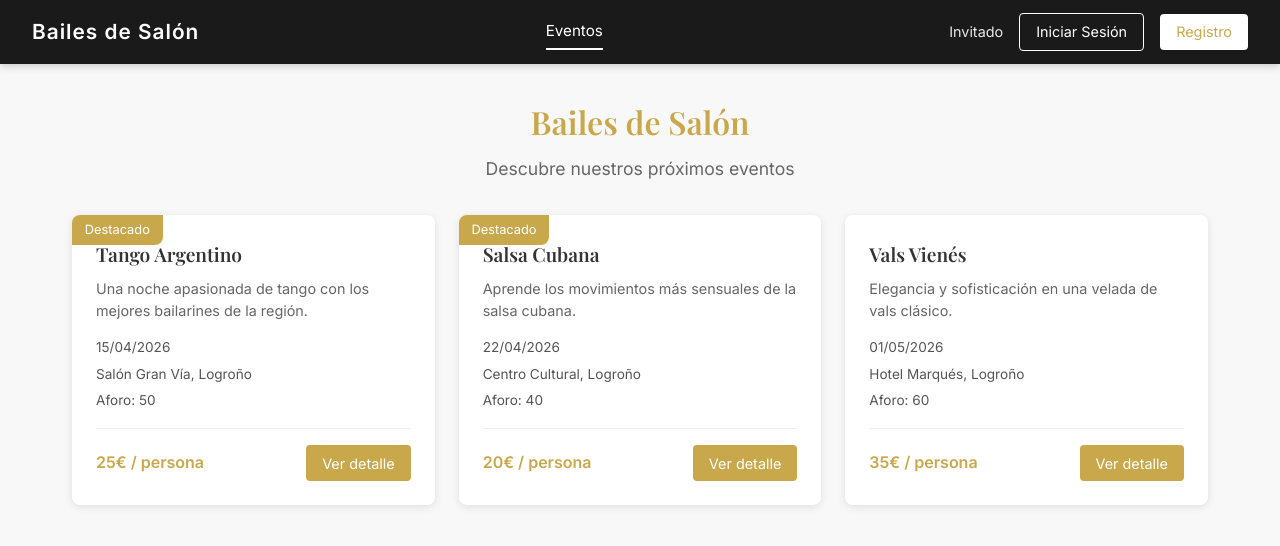
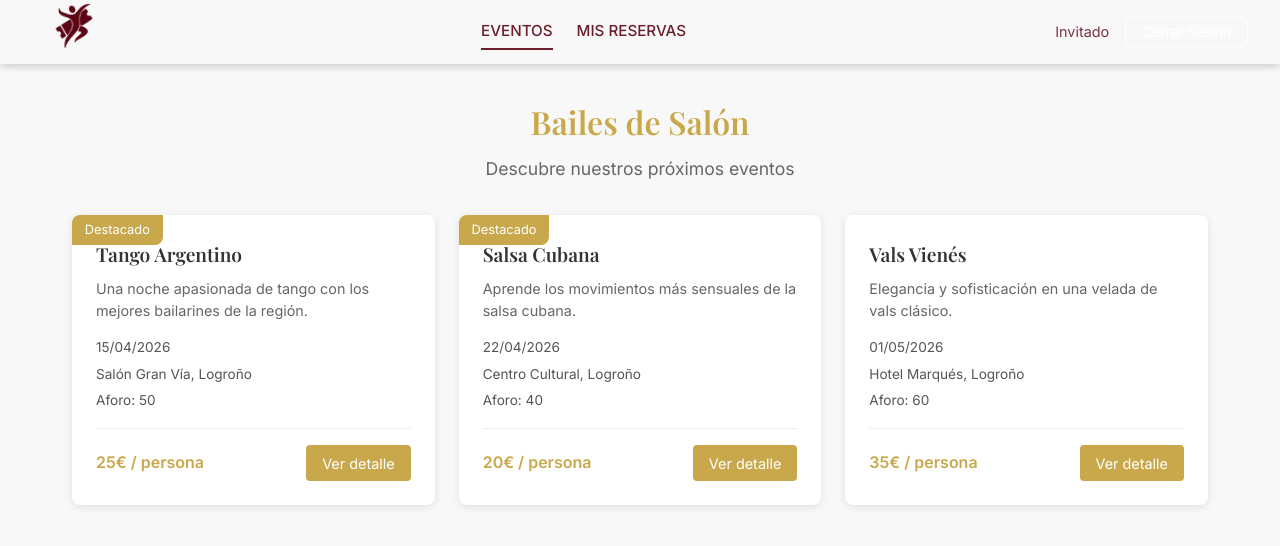
Before and after one commit to assxavi/retoFrontend, an Angular app: page /eventos in a window 1280 px wide. Shown: the top 546 px of the page. Built offline with nearby package versions, Linux system fonts and the light colour scheme.

Commit message:
fix: estilos y añadido el logo

```diff
--- a/angular.json
+++ b/angular.json
@@ -18,15 +18,18 @@
           "builder": "@angular/build:application",
           "options": {
             "browser": "src/main.ts",
-            "polyfills": [
-              "zone.js"
-            ],
+            "polyfills": ["zone.js"],
             "tsConfig": "tsconfig.app.json",
             "inlineStyleLanguage": "scss",
             "assets": [
               {
                 "glob": "**/*",
                 "input": "public"
+              },
+              {
+                "glob": "**/*",
+                "input": "src/assets",
+                "output": "assets"
               }
             ],
             "styles": [
@@ -76,10 +79,7 @@
         "test": {
           "builder": "@angular/build:karma",
           "options": {
-            "polyfills": [
-              "zone.js",
-              "zone.js/testing"
-            ],
+            "polyfills": ["zone.js", "zone.js/testing"],
             "tsConfig": "tsconfig.spec.json",
             "inlineStyleLanguage": "scss",
             "assets": [
@@ -88,9 +88,7 @@
                 "input": "public"
               }
             ],
-            "styles": [
-              "src/styles.scss"
-            ]
+            "styles": ["src/styles.scss"]
           }
         }
       }
--- a/src/app/app.routes.ts
+++ b/src/app/app.routes.ts
@@ -5,46 +5,44 @@ import { adminGuard } from './core/guards/admin.guard';
 export const routes: Routes = [
   {
     path: '',
-    redirectTo: 'eventos',
-    pathMatch: 'full'
+    loadComponent: () => import('./pages/public/home/home').then((m) => m.HomeComponent),
   },
   {
     path: 'login',
-    loadComponent: () => import('./pages/public/login/login')
-      .then(m => m.LoginComponent)
+    loadComponent: () => import('./pages/public/login/login').then((m) => m.LoginComponent),
   },
   {
     path: 'registro',
-    loadComponent: () => import('./pages/public/registro/registro')
-      .then(m => m.RegistroComponent)
+    loadComponent: () =>
+      import('./pages/public/registro/registro').then((m) => m.RegistroComponent),
   },
   {
     path: 'eventos',
-    loadComponent: () => import('./pages/public/eventos/eventos')
-      .then(m => m.EventosComponent)
+    loadComponent: () => import('./pages/public/eventos/eventos').then((m) => m.EventosComponent),
   },
   {
     path: 'home',
-    loadComponent: () => import('./pages/public/home/home')
-      .then(m => m.HomeComponent)
+    loadComponent: () => import('./pages/public/home/home').then((m) => m.HomeComponent),
   },
   {
     path: 'clientes',
 
-   // TODO: descomentar cuando el backend esté listo
-  // canActivate: [authGuard],
+    // TODO: descomentar cuando el backend esté listo
+    // canActivate: [authGuard],
     children: [
       {
         path: 'misReservas',
-        loadComponent: () => import('./pages/cliente/mis-reservas/mis-reservas')
-          .then(m => m.MisReservasComponent)
+        loadComponent: () =>
+          import('./pages/cliente/mis-reservas/mis-reservas').then((m) => m.MisReservasComponent),
       },
       {
         path: 'detalle/:id',
-        loadComponent: () => import('./pages/cliente/detalle-evento/detalle-evento')
-          .then(m => m.DetalleEventoComponent)
-      }
-    ]
+        loadComponent: () =>
+          import('./pages/cliente/detalle-evento/detalle-evento').then(
+            (m) => m.DetalleEventoComponent,
+          ),
+      },
+    ],
   },
   {
     path: 'admin',
@@ -52,23 +50,25 @@ export const routes: Routes = [
     children: [
       {
         path: 'eventos',
-        loadComponent: () => import('./pages/admin/gestion-eventos/gestion-eventos')
-          .then(m => m.GestionEventosComponent)
+        loadComponent: () =>
+          import('./pages/admin/gestion-eventos/gestion-eventos').then(
+            (m) => m.GestionEventosComponent,
+          ),
       },
       {
         path: 'eventos/nuevo',
-        loadComponent: () => import('./pages/admin/form-evento/form-evento')
-          .then(m => m.FormEventoComponent)
+        loadComponent: () =>
+          import('./pages/admin/form-evento/form-evento').then((m) => m.FormEventoComponent),
       },
       {
         path: 'eventos/editar/:id',
-        loadComponent: () => import('./pages/admin/form-evento/form-evento')
-          .then(m => m.FormEventoComponent)
-      }
-    ]
+        loadComponent: () =>
+          import('./pages/admin/form-evento/form-evento').then((m) => m.FormEventoComponent),
+      },
+    ],
   },
   {
     path: '**',
-    redirectTo: 'eventos'
-  }
+    redirectTo: '',
+  },
 ];
--- a/src/app/core/services/auth.service.ts
+++ b/src/app/core/services/auth.service.ts
@@ -3,10 +3,9 @@ import { HttpClient } from '@angular/common/http';
 import { Observable } from 'rxjs';
 
 @Injectable({
-  providedIn: 'root'
+  providedIn: 'root',
 })
 export class AuthService {
-
   private apiUrl = 'http://localhost:8080';
 
   constructor(private http: HttpClient) {}
@@ -29,7 +28,8 @@ export class AuthService {
   }
 
   isLoggedIn(): boolean {
-    return this.getToken() !== null;
+    // return this.getToken() !== null;
+    return true;
   }
 
   registro(datos: any): Observable<any> {
--- a/src/app/pages/public/eventos/eventos.ts
+++ b/src/app/pages/public/eventos/eventos.ts
@@ -8,10 +8,9 @@ import { Evento } from '../../../models/evento.model';
   selector: 'app-eventos',
   imports: [CommonModule, RouterLink],
   templateUrl: './eventos.html',
-  styleUrl: './eventos.scss'
+  styleUrl: './eventos.scss',
 })
 export class EventosComponent implements OnInit {
-
   eventos: Evento[] = [];
   cargando: boolean = true;
   error: string = '';
@@ -37,7 +36,7 @@ export class EventosComponent implements OnInit {
         aforoMaximo: 50,
         minimoAsistencia: 10,
         precioVenta: 25,
-      idTipo: 1
+        idTipo: 1,
       },
       {
         idEvento: 2,
@@ -51,7 +50,7 @@ export class EventosComponent implements OnInit {
         aforoMaximo: 40,
         minimoAsistencia: 8,
         precioVenta: 20,
-      idTipo: 1
+        idTipo: 1,
       },
       {
         idEvento: 3,
@@ -65,8 +64,8 @@ export class EventosComponent implements OnInit {
         aforoMaximo: 60,
         minimoAsistencia: 15,
         precioVenta: 35,
-      idTipo: 2
-    }
+        idTipo: 2,
+      },
     ];
   }
 }
--- a/src/app/shared/components/footer/footer.html
+++ b/src/app/shared/components/footer/footer.html
@@ -1,6 +1,6 @@
 <footer class="footer">
   <div class="footer-logo">
-    <img src="../../../assets/images/logo-blanco.png" alt="Logo escuela de baile" />
+    <img src="assets/img/logoBlanco.png" alt="Logo escuela de baile" />
   </div>
 
   <div class="footer-links">
--- a/src/app/shared/components/footer/footer.scss
+++ b/src/app/shared/components/footer/footer.scss
@@ -1,5 +1,5 @@
 .footer {
-  background-color: #7a1628;
+  background-color: var(--color-red);
   color: white;
   padding: 2rem 4rem;
   display: flex;
--- a/src/app/shared/components/navbar/navbar.html
+++ b/src/app/shared/components/navbar/navbar.html
@@ -1,6 +1,6 @@
 <nav class="navbar">
   <div class="navbar-brand">
-    <a routerLink="/eventos">Bailes de Salón</a>
+    <a routerLink="/"><img src="assets/img/logo.png" alt="Bailes de Salon" /></a>
   </div>
 
   <div class="navbar-menu">
@@ -16,15 +16,19 @@
   </div>
 
   <div class="navbar-user">
+    @if (authService.isLoggedIn()) {
       <span>{{ username }}</span>
+    }
 
-    <ng-container *ngIf="!authService.isLoggedIn()">
+    @if (!authService.isLoggedIn()) {
+      <ng-container>
         <a routerLink="/login" class="btn-login">Iniciar Sesión</a>
         <a routerLink="/registro" class="btn-registro">Registro</a>
       </ng-container>
-
-    <ng-container *ngIf="authService.isLoggedIn()">
+    } @else {
+      <ng-container>
         <button (click)="logout()">Cerrar Sesión</button>
       </ng-container>
+    }
   </div>
 </nav>
--- a/src/app/shared/components/navbar/navbar.scss
+++ b/src/app/shared/components/navbar/navbar.scss
@@ -4,13 +4,17 @@
   justify-content: space-between;
   padding: 0 2rem;
   height: 64px;
-  background-color: var(--color-primary);
-  color: white;
-  box-shadow: 0 2px 8px rgba(0,0,0,0.2);
+  background-color: var(--color-bg);
+  color: var(--color-red);
+  box-shadow: 0 2px 8px rgba(0, 0, 0, 0.2);
+
+  img {
+    width: 80px;
+  }
 }
 
 .navbar-brand a {
-  color: white;
+  color: var(--color-red);
   text-decoration: none;
   font-size: 1.3rem;
   font-weight: bold;
@@ -22,16 +26,19 @@
   gap: 1.5rem;
 
   a {
-    color: rgba(255,255,255,0.8);
+    color: var(--color-red);
     text-decoration: none;
     font-size: 0.95rem;
     padding: 0.3rem 0;
     border-bottom: 2px solid transparent;
     transition: all 0.2s;
+    text-transform: uppercase;
+    font-weight: 500;
 
-    &:hover, &.active {
-      color: white;
-      border-bottom-color: white;
+    &:hover,
+    &.active {
+      // color: white;
+      border-bottom-color: var(--color-red);
     }
   }
 }
@@ -46,7 +53,8 @@
     opacity: 0.9;
   }
 
-  a, button {
+  a,
+  button {
     padding: 0.4rem 1rem;
     border-radius: 4px;
     font-size: 0.9rem;
@@ -57,13 +65,20 @@
 
   .btn-login {
     background: transparent;
-    border: 1px solid white !important;
-    color: white;
+    border: 1px solid var(--color-red);
+    color: var(--color-red);
+
+    &:hover,
+    &.active {
+      background: var(--color-red);
+      // border: 1px solid var(--color-red);
+      color: var(--color-bg);
+    }
   }
 
   .btn-registro {
-    background: white;
-    color: var(--color-accent);
+    background: var(--color-red);
+    color: var(--color-bg);
   }
 
   button {
@@ -72,7 +87,7 @@
     color: white;
 
     &:hover {
-      background: rgba(255,255,255,0.1);
+      background: rgba(255, 255, 255, 0.1);
     }
   }
 }
--- a/src/app/shared/components/navbar/navbar.ts
+++ b/src/app/shared/components/navbar/navbar.ts
@@ -8,13 +8,12 @@ import { Router } from '@angular/router';
   selector: 'app-navbar',
   imports: [CommonModule, RouterLink, RouterLinkActive],
   templateUrl: './navbar.html',
-  styleUrl: './navbar.scss'
+  styleUrl: './navbar.scss',
 })
 export class NavbarComponent {
-
   constructor(
     public authService: AuthService,
-    private router: Router
+    private router: Router,
   ) {}
 
   get username(): string {
--- a/src/styles.scss
+++ b/src/styles.scss
@@ -1,10 +1,11 @@
 /* You can add global styles to this file, and also import other style files */
 :root {
   --color-primary: #1a1a1a;
-  --color-accent: #C9A84C;
-  --color-accent-dark: #A8873A;
+  --color-accent: #c9a84c;
+  --color-accent-dark: #a8873a;
   --color-bg: #f8f8f8;
   --color-white: #ffffff;
+  --color-red: #6b1e2b;
 }
 
 * {
@@ -21,7 +22,10 @@ body {
   line-height: 1.6;
 }
 
-h1, h2, h3, h4 {
+h1,
+h2,
+h3,
+h4 {
   font-family: 'Playfair Display', serif;
   font-weight: 600;
 }
```
Also changed, not shown: src/assets/img/logo.png (added), src/assets/img/logoBlanco.png (added). Lines whose indentation alone changed are shown as unchanged.
